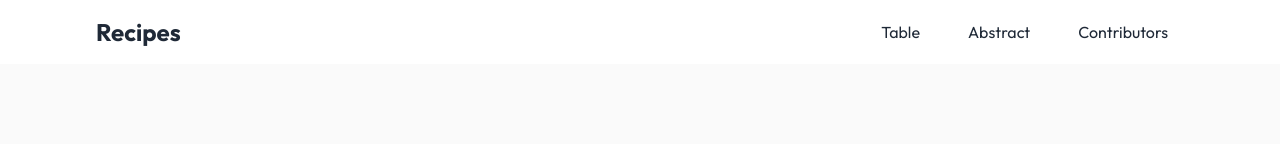
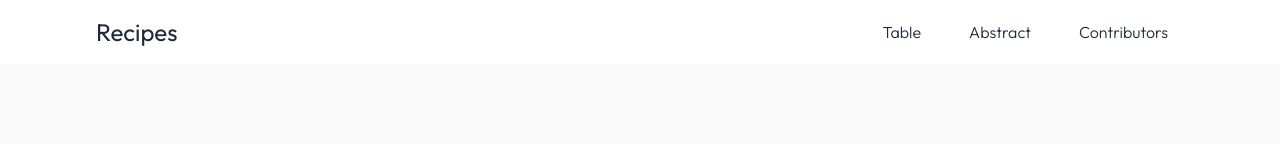
Before and after one commit to PierreChagnon/recipe, a Next.js app: page / in a window 1280 px wide. Shown: the top 144 px of the page. Built offline with nearby package versions, Linux system fonts and the light colour scheme; no server answers; the database is empty.

Commit message:
thin nav font

```diff
--- a/app/components/NavBar.jsx
+++ b/app/components/NavBar.jsx
@@ -5,8 +5,8 @@ const NavBar = () => {
     return (
         <nav className="text-gray-800 py-4 px-24 shadow-md">
             <div className="container mx-auto flex justify-between items-center">
-                <Link className="text-2xl font-bold" href='/'>Recipes</Link>
-                <div className="flex space-x-4">
+                <Link className="text-2xl" href='/'>Recipes</Link>
+                <div className="flex space-x-4 font-light">
                     <a href="#table" className="hover:bg-gray-200 duration-200 py-1 px-4 rounded-md">Table</a>
                     <Link href="#abstract" className="hover:bg-gray-200 duration-200 py-1 px-4 rounded-md">Abstract</Link>
                     <a href="#contributors" className="hover:bg-gray-200 duration-200 py-1 px-4 rounded-md">Contributors</a>
```
